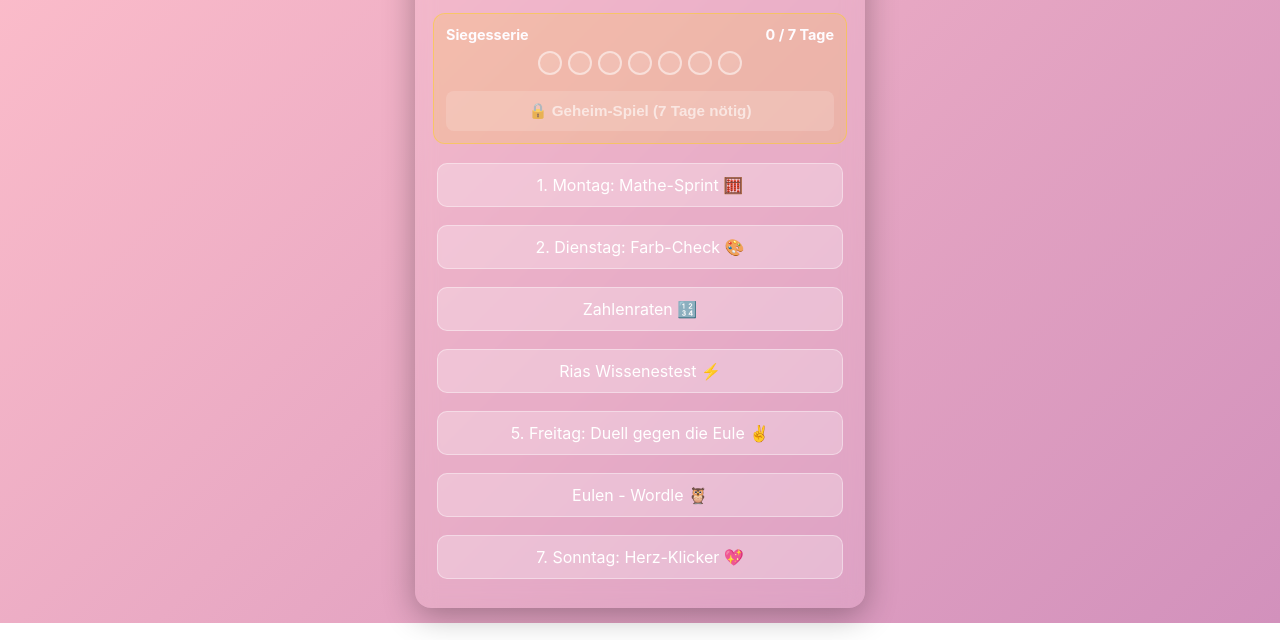
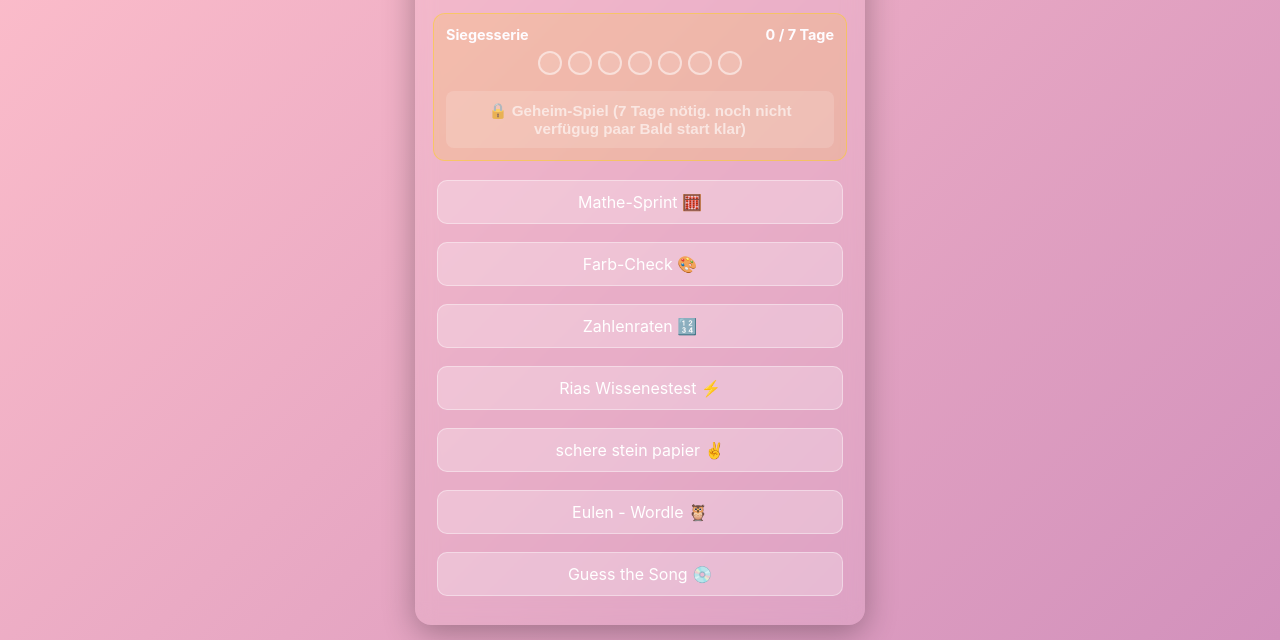
Before and after one commit to sonstigesfp-prog/1912, a plain HTML site: page seite_2.html in a window 1280 px wide. Shown: the part 216-856 px from the top of the page. Drawn offline with Linux system fonts and the light colour scheme.

Commit message:
Update seite_2.html

```diff
--- a/seite_2.html
+++ b/seite_2.html
@@ -42,18 +42,18 @@
         <span class="kreis"></span>
     </div>
 
-    <button id="secret-btn" disabled>🔒 Geheim-Spiel (7 Tage nötig)</button>
+    <button id="secret-btn" disabled>🔒 Geheim-Spiel (7 Tage nötig. noch nicht verfügug paar Bald start klar)</button>
      <div id="secret-game-area"></div>
     </div>
 
    <div style="display: flex; flex-direction: column; gap: 10px; margin-top: 15px;">
-        <a href="montag.html" class="game-btn" style="text-decoration: none;">1. Montag: Mathe-Sprint 🧮</a>
-        <a href="dienstag.html" class="game-btn" style="text-decoration: none;">2. Dienstag: Farb-Check 🎨</a>
+        <a href="montag.html" class="game-btn" style="text-decoration: none;">Mathe-Sprint 🧮</a>
+        <a href="dienstag.html" class="game-btn" style="text-decoration: none;">Farb-Check 🎨</a>
         <a href="mittwoch.html" class="game-btn" style="text-decoration: none;">Zahlenraten 🔢</a>
         <a href="donnerstag.html" class="game-btn" style="text-decoration: none;">Rias Wissenestest ⚡</a>
-        <a href="freitag.html" class="game-btn" style="text-decoration: none;">5. Freitag: Duell gegen die Eule ✌️</a>
+        <a href="freitag.html" class="game-btn" style="text-decoration: none;">schere stein papier ✌️</a>
         <a href="samstag.html" class="game-btn" style="text-decoration: none;" > Eulen - Wordle 🦉</a>
-        <a href="sonntag.html" class="game-btn" style="text-decoration: none;">7. Sonntag: Herz-Klicker 💖</a>
+        <a href="sonntag.html" class="game-btn" style="text-decoration: none;">Guess the Song 💿</a>
     </div>
 </div>
 
```
